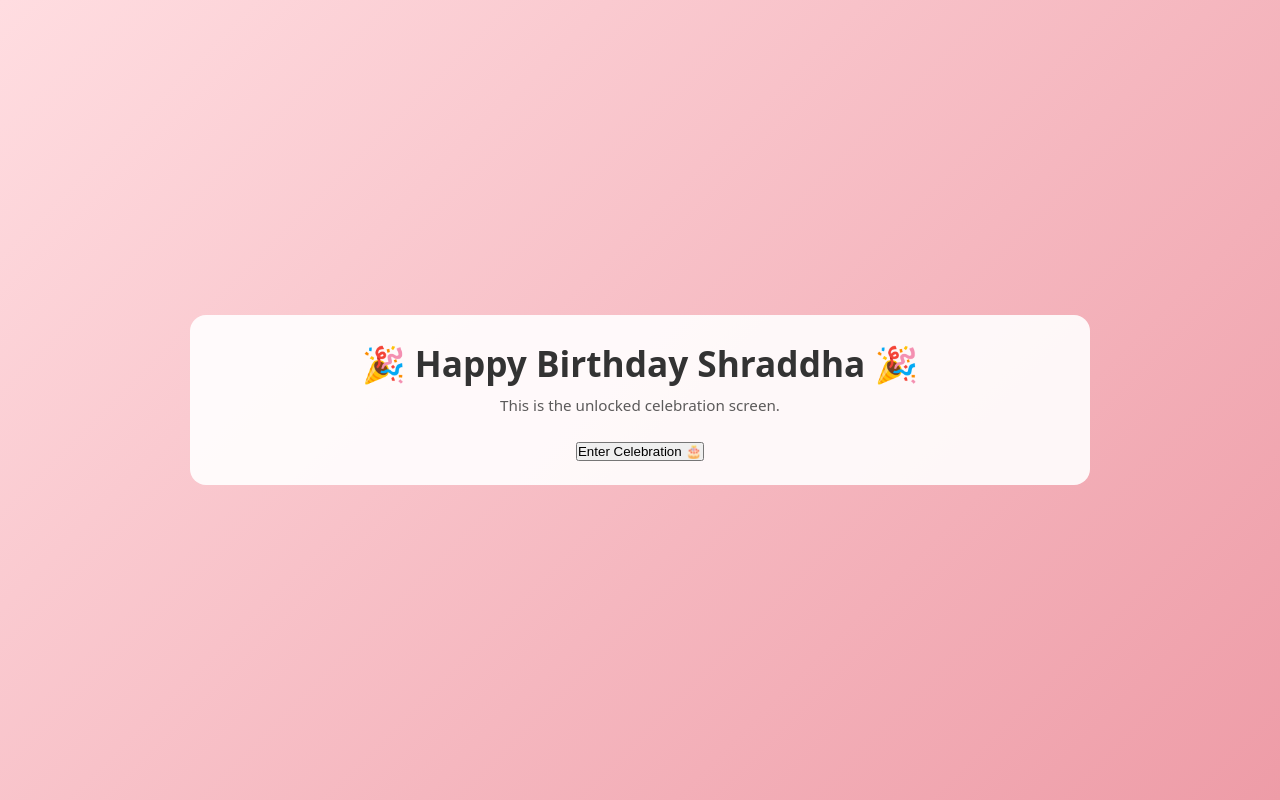
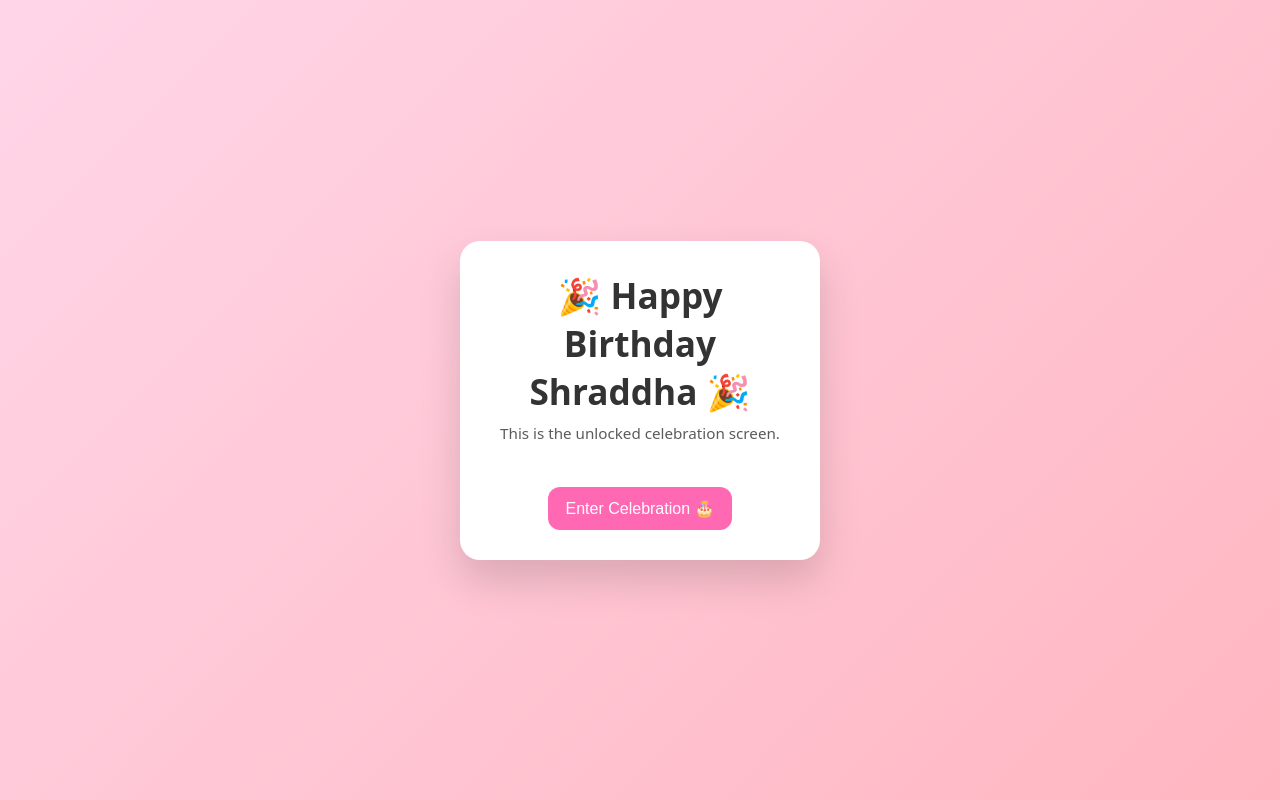
Before and after one commit to rrewale51-prog/For-Shraddha, a React (Vite) app: page / in a window 1280 px wide. Built offline with nearby package versions, Linux system fonts and the light colour scheme.

Commit message:
Update App.css

```diff
--- a/src/App.css
+++ b/src/App.css
@@ -85,3 +85,44 @@ body {
     max-width: 900px;
   }
 }
+.app {
+  min-height: 100vh;
+  display: flex;
+  align-items: center;
+  justify-content: center;
+  background: linear-gradient(135deg, #ffd6e8, #ffb6c1);
+}
+
+.card {
+  background: white;
+  padding: 30px 24px;
+  border-radius: 20px;
+  width: 90%;
+  max-width: 360px;
+  text-align: center;
+  box-shadow: 0 20px 40px rgba(0, 0, 0, 0.15);
+
+  animation: fadeUp 0.8s ease-out forwards;
+}
+
+@keyframes fadeUp {
+  from {
+    opacity: 0;
+    transform: translateY(25px);
+  }
+  to {
+    opacity: 1;
+    transform: translateY(0);
+  }
+}
+
+.enter-button {
+  margin-top: 20px;
+  padding: 12px 18px;
+  border-radius: 12px;
+  border: none;
+  font-size: 16px;
+  background: #ff69b4;
+  color: white;
+  cursor: pointer;
+}
```
